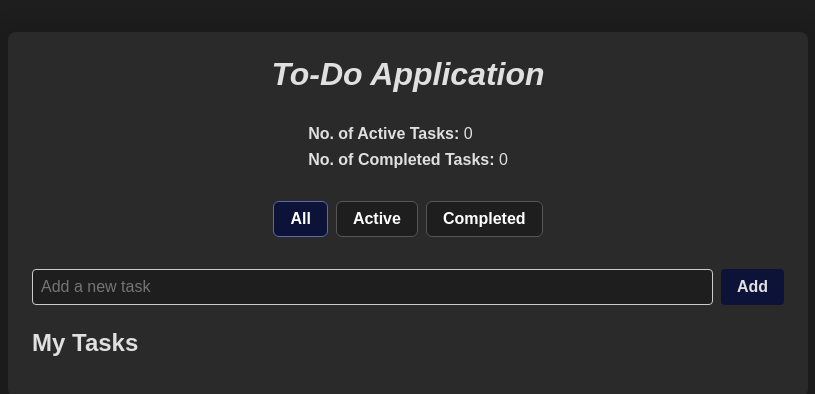
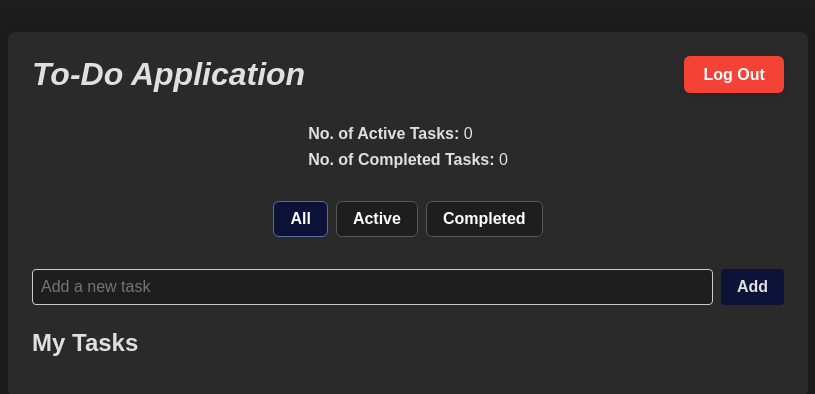
Before and after one commit to damsi456/to-do-assignment, a React (Vite) app in the folder front-end/: page /todos in a window 1280 px wide. Shown: the top 394 px of the page, without its empty margins (232-1047 px from the left). Built offline with nearby package versions, Linux system fonts and the light colour scheme.

Commit message:
Integrate auth0 for authenticaiton

```diff
--- a/front-end/package.json
+++ b/front-end/package.json
@@ -10,6 +10,7 @@
     "preview": "vite preview"
   },
   "dependencies": {
+    "@auth0/auth0-react": "^2.3.0",
     "axios": "^1.8.4",
     "react": "^19.0.0",
     "react-dom": "^19.0.0",
--- a/front-end/src/App.jsx
+++ b/front-end/src/App.jsx
@@ -1,8 +1,6 @@
 import './App.css'
 import { Routes, Route } from 'react-router-dom';
 import HomePage from './pages/HomePage.jsx';
-import RegisterPage from './pages/RegisterPage.jsx';
-import LoginPage from './pages/LoginPage.jsx';
 import TodoPage from './pages/TodoPage.jsx'
 
 function App() {
@@ -10,8 +8,6 @@ function App() {
     <Routes>
       <Route path='/' element={<HomePage />}/>
       <Route path='/todos' element={<TodoPage />}/>
-      <Route path='/register' element={<RegisterPage />} />
-      <Route path='/login' element={<LoginPage />} />
     </Routes>
   )
 }
--- a/front-end/src/main.jsx
+++ b/front-end/src/main.jsx
@@ -1,12 +1,21 @@
 import { StrictMode } from 'react'
 import { createRoot } from 'react-dom/client'
 import { BrowserRouter } from 'react-router-dom'
+import { Auth0Provider } from '@auth0/auth0-react'
 import App from './App.jsx'
 
 createRoot(document.getElementById('root')).render(
   <StrictMode>
     <BrowserRouter>
-      <App />
+      <Auth0Provider
+        domain="dev-xx61bkk427qjlvct.us.auth0.com"
+        clientId="YYYMVIu33rnFFCliVceWBDoBS0gwWyZY"
+        authorizationParams={{
+          redirect_uri: "http://localhost:5173/todos"
+        }}
+      >
+        <App />
+      </Auth0Provider>
     </BrowserRouter>
-  </StrictMode>,
+  </StrictMode>
 )
--- a/front-end/src/pages/HomePage.jsx
+++ b/front-end/src/pages/HomePage.jsx
@@ -1,8 +1,11 @@
 import '../styles/HomePage.css'
 import { useNavigate } from "react-router-dom";
+import { useAuth0 } from "@auth0/auth0-react";
 
 function HomePage () {
-    const navigate = useNavigate()
+    const navigate = useNavigate();
+    const { loginWithRedirect } = useAuth0();
+
     return(
     <div className="welcome-container">
         <h1>Let's add your todos!</h1>
@@ -10,15 +13,14 @@ function HomePage () {
         <div className="welcome-links">
             <button
             className="login-btn"
-            onClick={() => navigate("/login")}
-            >
-            Log In
+            onClick={() => loginWithRedirect()}>
+                Log In
             </button>
             <button
             className="register-btn"
-            onClick={() => navigate("/register")}
+            onClick={() => loginWithRedirect({ screen_hint: "signup" })}
             >
-            Sign Up
+                Sign Up
             </button>
         </div>
     </div>
--- a/front-end/src/pages/TodoPage.jsx
+++ b/front-end/src/pages/TodoPage.jsx
@@ -1,5 +1,6 @@
 import '../styles/TodoPage.css'
 import { useState } from "react";
+import { useAuth0 } from "@auth0/auth0-react";
 import TodoList from "../components/ToDoList";
 import Filter from "../components/Filter";
 import DashBoard from "../components/DashBoard";
@@ -7,6 +8,7 @@ import DashBoard from "../components/DashBoard";
 function TodoPage(){
     const [tasks, setTasks] = useState([]);
     const [filter, setFilter] = useState('All');
+    const { logout } = useAuth0();
 
     const addTask = (e) => {
         e.preventDefault();
@@ -48,7 +50,12 @@ function TodoPage(){
 
     return(
         <div className="todos-container">
-            <h1>To-Do Application</h1>
+            <div className="todos-header">
+                <h1>To-Do Application</h1>
+                <button className="logout-btn" onClick={() => logout({ logoutParams: { returnTo: "http://localhost:5173/" } })}>
+                    Log Out
+                </button>
+            </div>
             <DashBoard getActiveTasksCount={getActiveTasksCount} getCompletedTasksCount={getCompletedTasksCount}/>
             <Filter filter={filter} setFilter={setFilter}/>
             <form onSubmit={addTask} className="todo-form">
--- a/front-end/src/styles/TodoPage.css
+++ b/front-end/src/styles/TodoPage.css
@@ -11,10 +11,36 @@
     box-shadow: 0 4px 15px 15px rgba(0, 0, 0, 0.1);
 }
 
-.todos-container > h1 {
+.todos-header {
+    width: 100%;
+    display: flex;
+    align-items: center;
+    justify-content: space-between;
+    margin-bottom: 2rem;
+}
+
+.todos-header h1 {
     font-size: 2rem;
-    margin-bottom: 2rem;
     font-style: italic;
+    margin: 0;
+}
+
+.logout-btn {
+    padding: 0.6rem 1.2rem;
+    border: none;
+    border-radius: 6px;
+    background-color: #f44336;
+    color: #fff;
+    font-size: 1rem;
+    font-weight: bold;
+    cursor: pointer;
+    transition: background 0.3s, transform 0.2s;
+    box-shadow: 0 2px 8px rgba(0,0,0,0.10);
+}
+
+.logout-btn:hover {
+    background-color: #b12c29;
+    transform: translateY(-2px) scale(1.03);
 }
 
 .dashboard {
```
Also changed, not shown: 1 other file (tests, documents, lock files or other folders).
